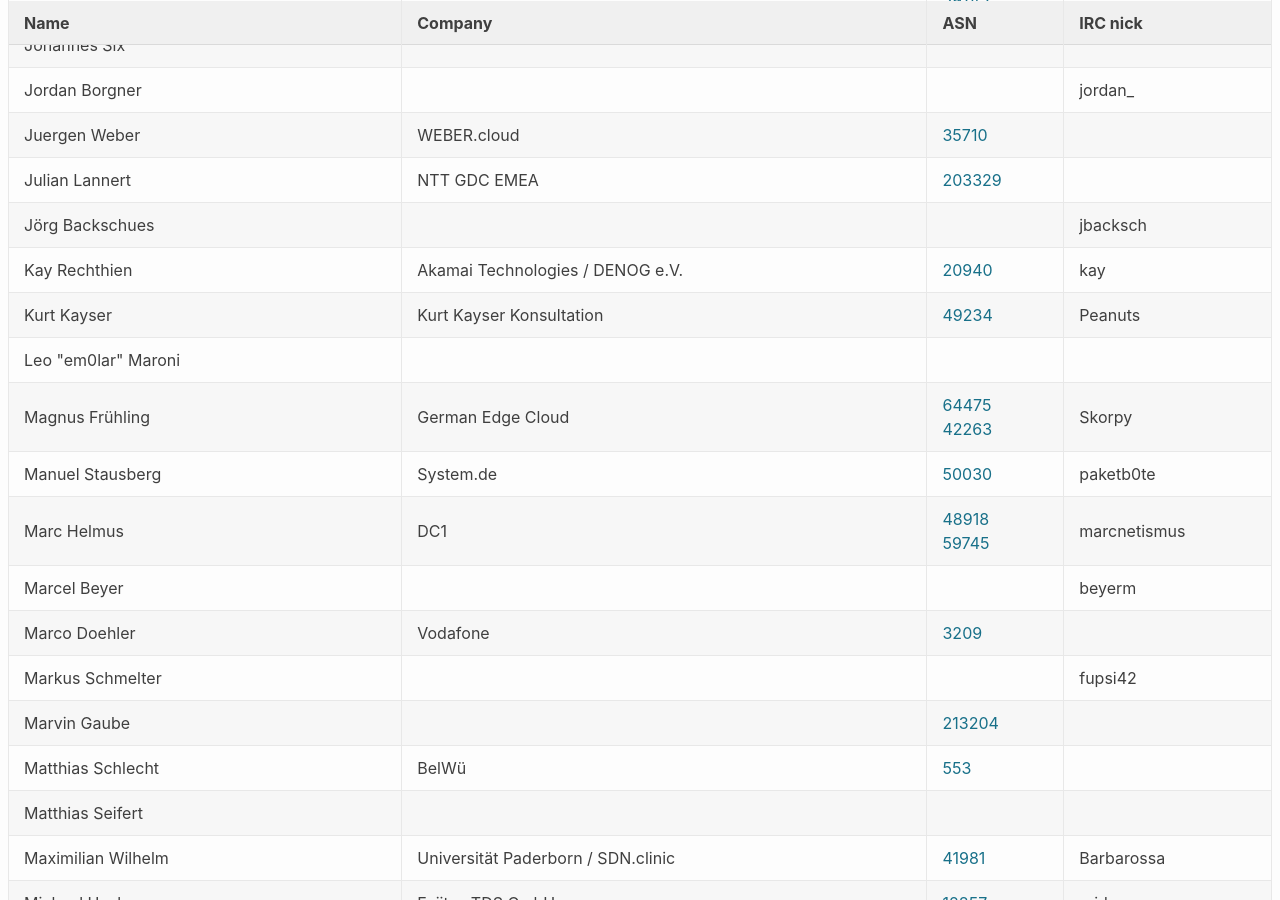
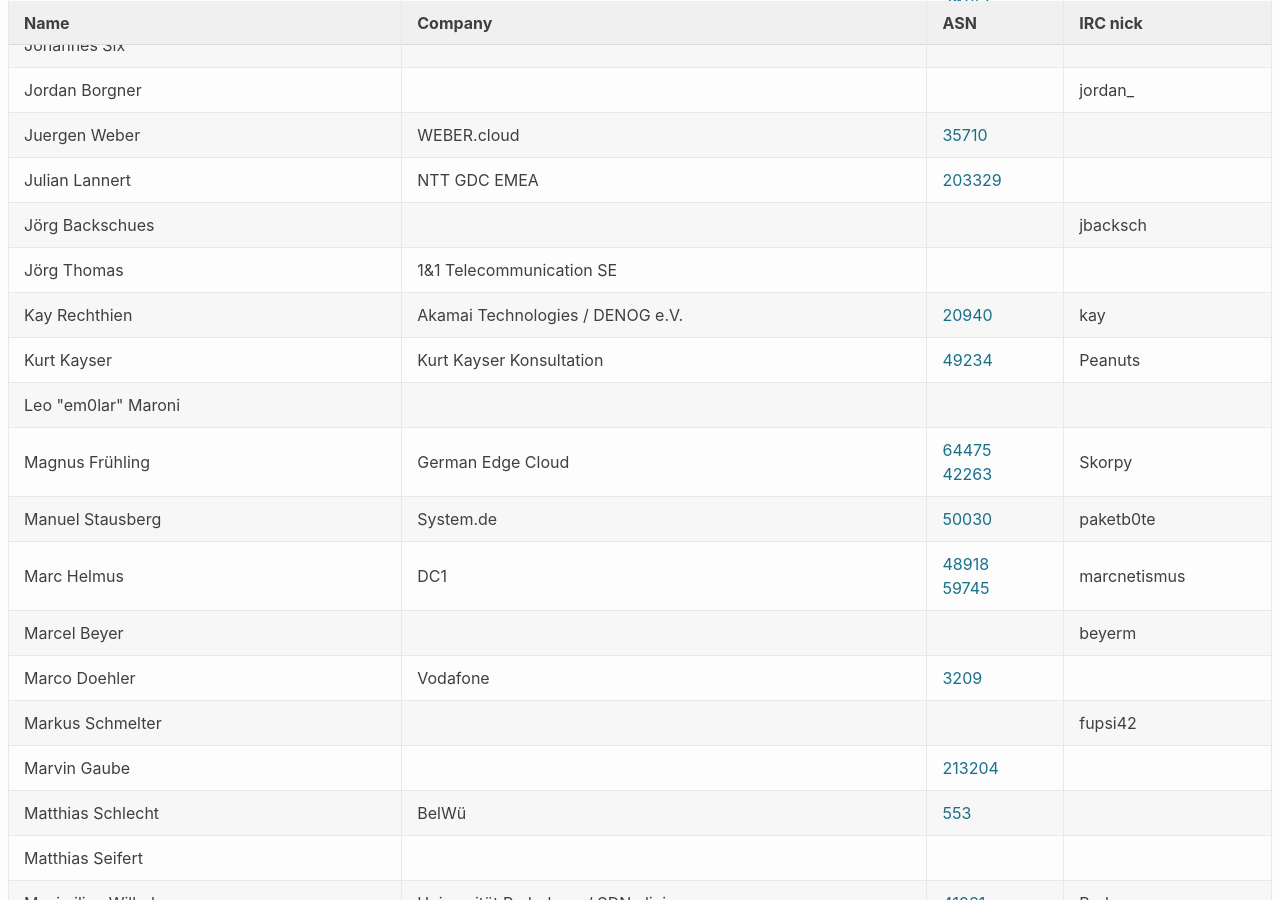
Before and after one commit to denog/pretix-attendeelist, a Jekyll site: the page built from denog2020.markdown, in a window 1280 px wide and 900 px high, scrolled down 1954 px. Built offline with Jekyll 4.4.1, drawn with Linux system fonts in a browser that asks for light colours.

Commit message:
Latest data: Mon Jan 25 07:15:26 UTC 2021

```diff
--- a/_data/attendees_meetup2021-01.json
+++ b/_data/attendees_meetup2021-01.json
@@ -249,6 +249,12 @@
     "name": "Jörg Backschues",
     "company": null,
     "irc": "jbacksch",
+    "asn": null
+  },
+  {
+    "name": "Jörg Thomas",
+    "company": "1&1 Telecommunication SE",
+    "irc": null,
     "asn": null
   },
   {
```
